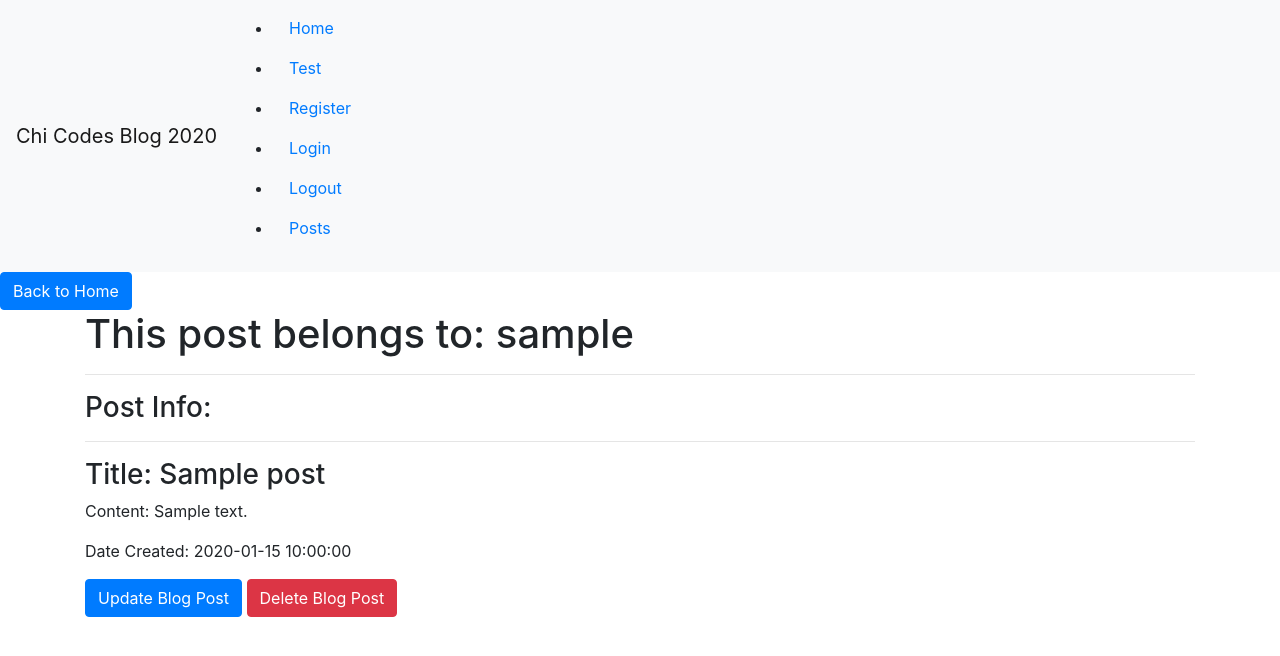
After one commit to CodingTemple/chicodes_reference_code_Flask, a Flask app: page /posts/1 in a window 1280 px wide. The commit adds this page. Shown: the top 656 px of the page. Run offline with Flask 2, Linux system fonts and the light colour scheme; a user stored in the database is signed in; tables that the repository leaves empty hold one stand-in row (values such as "Sample post"); some libraries are stand-ins or nearby versions.

Commit message:
Day 4 Afternoon Session

```diff
--- a/chicodes_blog_app/routes.py
+++ b/chicodes_blog_app/routes.py
@@ -72,12 +72,14 @@ def login():
     return render_template('login.html', login_form = form)
 
 @app.route('/logout')
+@login_required
 def logout():
     logout_user()
     return redirect(url_for('home'))
 
 # Creation of posts route
 @app.route('/posts', methods = ['GET', 'POST'])
+@login_required
 def posts():
     form = PostForm()
     if request.method == 'POST' and form.validate():
@@ -91,3 +93,39 @@ def posts():
         db.session.commit()
         return redirect(url_for('home'))
     return render_template('posts.html', post_form = form)
+
+# post detail route to display info about a post
+@app.route('/posts/<int:post_id>')
+@login_required
+def post_detail(post_id):
+    post = Post.query.get_or_404(post_id)
+    return render_template('post_detail.html', post = post)
+
+@app.route('/posts/update/<int:post_id>',methods = ['GET','POST'])
+@login_required
+def post_update(post_id):
+    post = Post.query.get_or_404(post_id)
+    form = PostForm()
+
+    if request.method == 'POST' and form.validate():
+        title = form.title.data
+        content = form.content.data
+        user_id = current_user.id
+
+        # Update the Database with the new Info
+        post.title = title
+        post.content = content
+        post.user_id = user_id
+
+        # Commit the changes to the database
+        db.session.commit()
+        return redirect(url_for('home'))
+    return render_template('post_update.html', update_form = form)
+
+@app.route('/posts/delete/<int:post_id>',methods = ['GET','POST','DELETE'])
+@login_required
+def post_delete(post_id):
+    post = Post.query.get_or_404(post_id)
+    db.session.delete(post)
+    db.session.commit()
+    return redirect(url_for('home'))
--- a/chicodes_blog_app/static/css/main.css
+++ b/chicodes_blog_app/static/css/main.css
@@ -1,3 +1,18 @@
-h1{
-    color: blue;
+.banner{
+    height: 95vh;
+    background-image: linear-gradient(to right bottom, rgba(30, 115,172, 0.7), rgba(142,57,153, 0.6)), url(../images/laptop-programming.jpg);
+    background-size:cover;
+    background-position: 35% 50%;
+    -webkit-clip-path: polygon(0 0,100% 0, 100% 80vh, 0 100%);
+    clip-path: polygon(0 0, 100% 0, 100% 80vh, 0 100%);
+    position: relative;
 }
+
+.header-text{
+    display: flex;
+    justify-content: center;
+    padding-top: 20%;
+    left: 20rem;
+    top: 10rem;
+    color: white;
+}
--- /dev/null
+++ b/chicodes_blog_app/templates/post_detail.html
@@ -0,0 +1,28 @@
+{% extends 'base.html' %}
+
+{% block content %}
+    <a href="{{ url_for('home') }}">
+        <button class="btn btn-primary">Back to Home</button>
+    </a>
+
+    <div class="container">
+        <h1>This post belongs to: {{ post.author.username }}</h1>
+        <hr>
+        <h3>Post Info:</h3>
+        <hr>
+        <h3>Title: {{ post.title }}</h3>
+        <p>Content: {{ post.content }}</p>
+
+        <blockquote>Date Created: {{ post.date_created }}</blockquote>
+
+        <a href="{{ url_for('post_update', post_id = post.id) }}">
+            <button class="btn btn-primary">Update Blog Post</button>
+        </a>
+
+        <!--TODO Add Delete Button URL-->
+        <a href="{{ url_for('post_delete', post_id = post.id) }}">
+            <button class="btn btn-danger">Delete Blog Post</button>
+        </a>
+    </div>
+
+{% endblock content %}
```
Also changed, not shown: chicodes_blog_app/templates/home.html (+18 -1 lines), chicodes_blog_app/templates/post_update.html (added, +24 -0 lines), README.md, app.db, chicodes_blog_app/static/images/laptop-programming.jpg (added).
